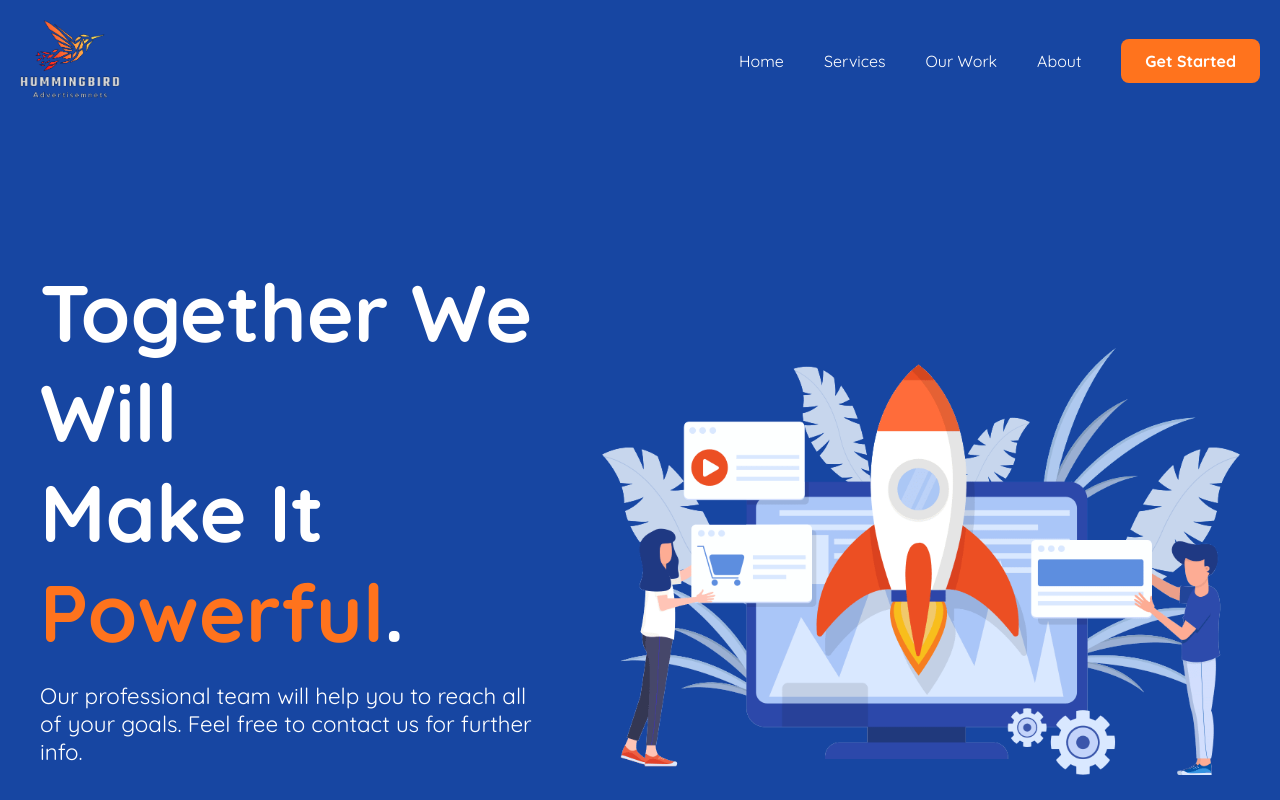
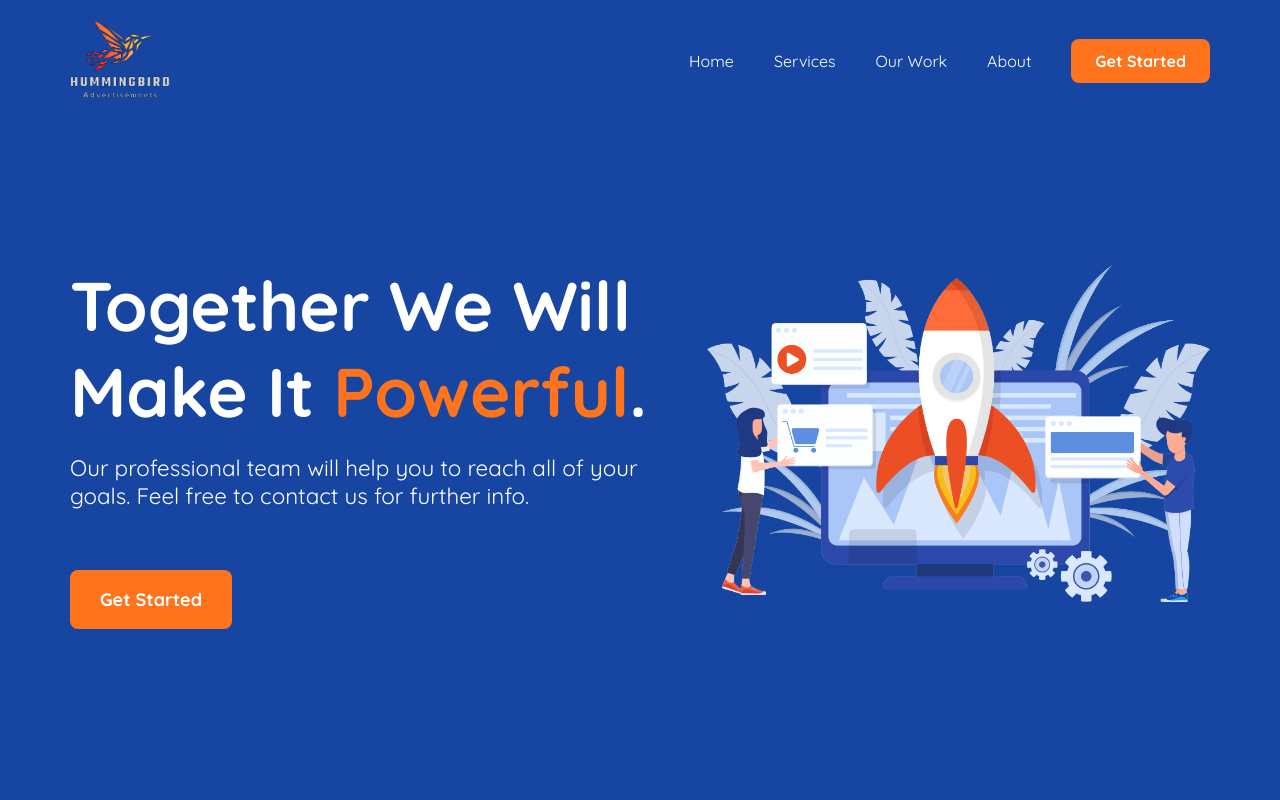
Before and after one commit to pantherdox/hummingbird, a plain HTML site: page index.html in a window 1280 px wide. Shown: the top 800 px of the page. Drawn offline with Linux system fonts and the light colour scheme.

Commit message:
width changes made

```diff
--- a/index.html
+++ b/index.html
@@ -12,7 +12,7 @@
 
 <body>
     <nav>
-        <div class="container main-nav flex">
+        <div class="bucket main-nav flex">
             <a href="#" class="company-logo">
                 <img src="logoo.png">
             </a>
@@ -31,7 +31,7 @@
     </nav>
 
     <header>
-        <div class="container header-section flex">
+        <div class="bucket header-section flex">
             <div class="left-header">
                 <h1>Together We Will<br>Make It <span style="color: #FF731D;">Powerful</span>.</h1>
                 <p class="subheading">
@@ -151,7 +151,7 @@
     </section>
 
     <footer>
-        <div class="container footer-container flex">
+        <div class="bucket footer-container flex">
             <a href="#" class="company-logo">
                 <img src="logoo.png" alt="">
             </a>
--- a/style.css
+++ b/style.css
@@ -108,7 +108,7 @@ nav{
 header{
     padding: 50px 20px 0;
     background-color: #1746A2;
-    height: 87.3vh;
+    height: 90vh;
 }
 
 .header-section{
@@ -119,12 +119,12 @@ header{
 }
 
 .left-header{
-    max-width: 40vw;
+    max-width: fit-content;
 }
 
 .left-header h1{
     margin-top: 20px;
-    font-size: 5rem;
+    font-size: 4.3rem;
     color: white;
 }
 
```
